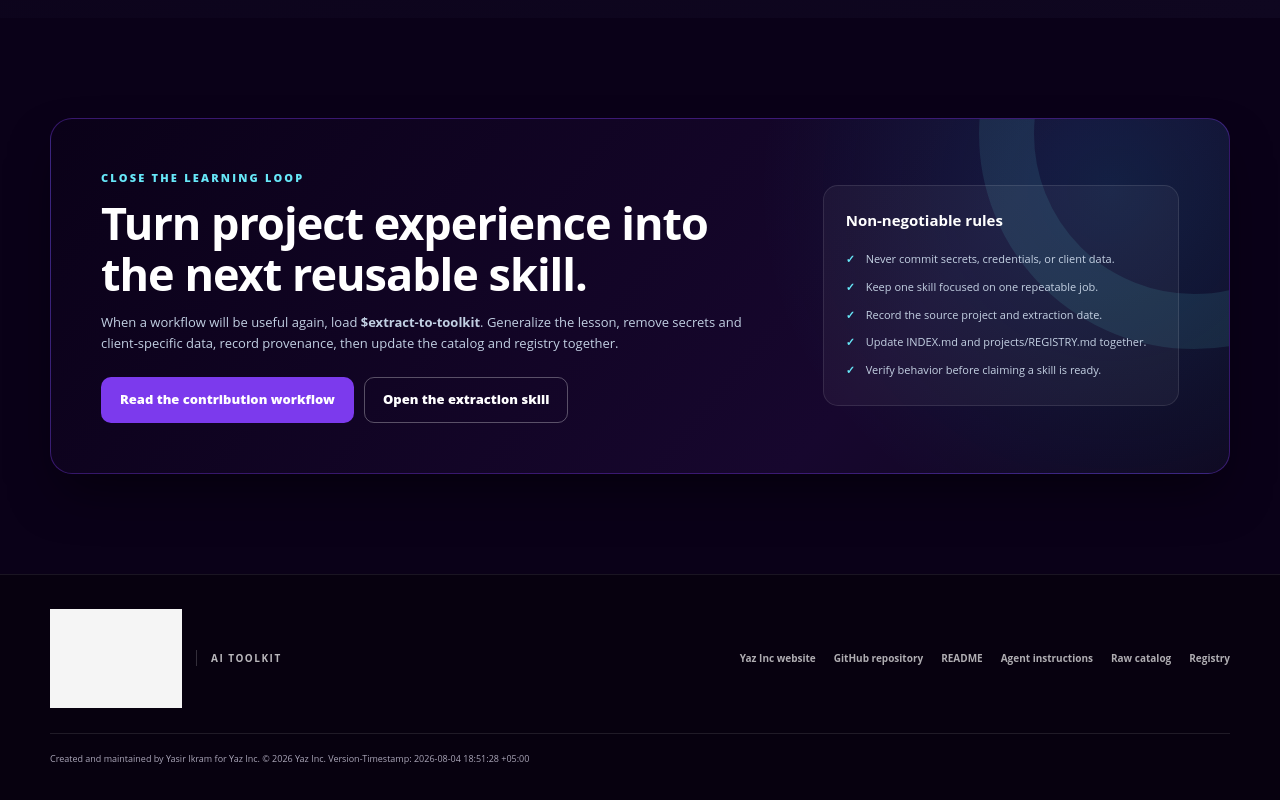
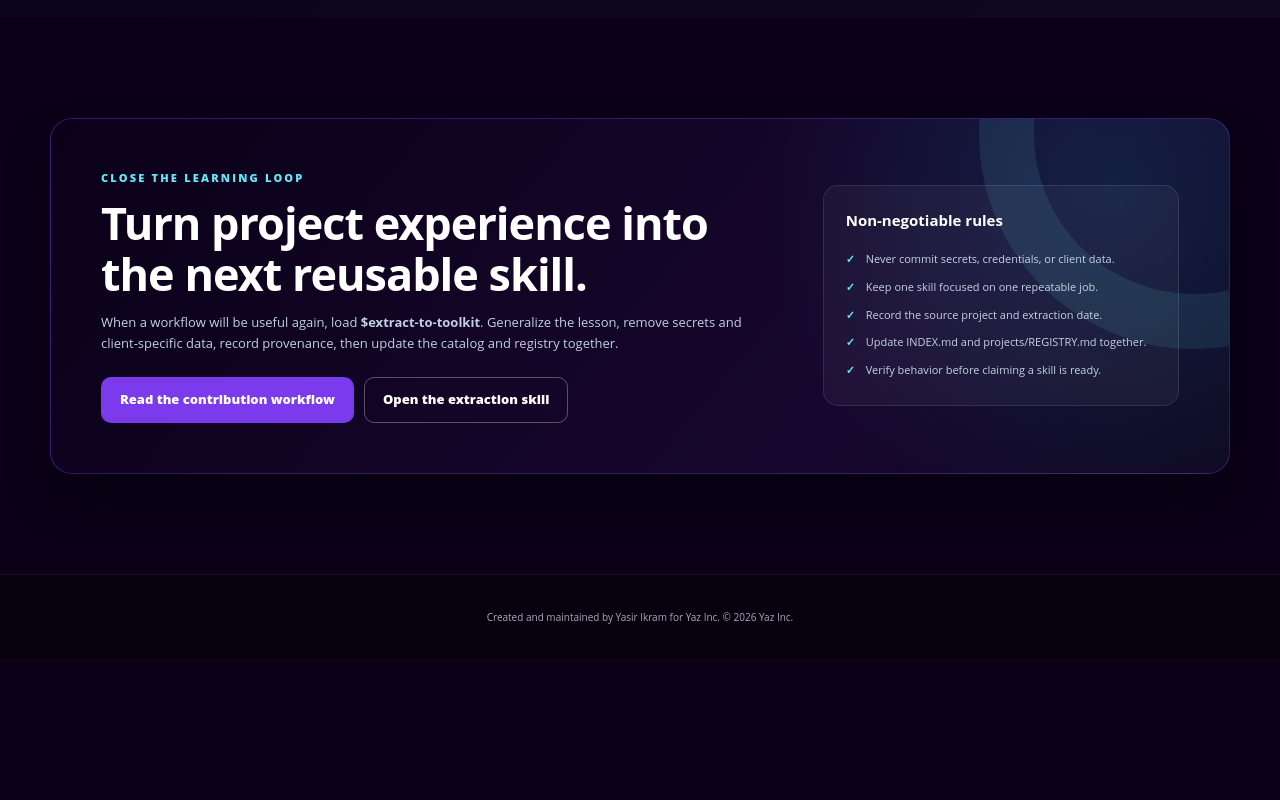
Before and after one commit to Yaz-inc/yazinc-ai-toolkit, a plain HTML site: page index.html in a window 1280 px wide. Shown: the part 7855-8655 px from the top of the page. After the commit the page ends 8514 px from the top, so only its background shows below. Drawn offline with Linux system fonts and the light colour scheme; grey boxes are pictures that could not be loaded; a web font is replaced by a local one.

Commit message:
Simplify landing page footer
Keep only the requested Yaz Inc authorship and copyright line.

Agent-Attribution: computer=YAZINCWORKSTATI; tool=Codex; version=unknown; timestamp=2026-08-04 19:01:03 +05:00

```diff
--- a/assets/toolkit.css
+++ b/assets/toolkit.css
@@ -176,10 +176,8 @@ blockquote { margin: 10px 0 0; padding: 10px 13px; border-left: 3px solid var(--
 .rules-card li::before { content: "✓"; position: absolute; left: 0; color: #8df0c1; font-weight: 900; }
 
 .site-footer { padding: 34px 0; color: #aab9ce; background: #0d172a; }
-.footer-grid { display: grid; grid-template-columns: 1fr auto; align-items: center; gap: 25px; }
-.footer-links { display: flex; flex-wrap: wrap; justify-content: flex-end; gap: 18px; }
-.footer-links a { color: #c5d2e5; text-decoration: none; font-size: 10px; font-weight: 750; }
-.footer-grid > p { grid-column: 1 / -1; margin: 0; padding-top: 18px; border-top: 1px solid rgba(255,255,255,.1); font-size: 9px; }
+.footer-grid { text-align: center; }
+.footer-grid > p { margin: 0; font-size: 10px; }
 .toast { position: fixed; z-index: 100; left: 50%; bottom: 24px; transform: translateX(-50%); padding: 10px 14px; border-radius: 9px; color: #fff; background: var(--navy-deep); box-shadow: var(--shadow); font-size: 11px; font-weight: 800; }
 
 /* Yaz Inc brand alignment, derived from www.yaz-inc.com */
@@ -293,8 +291,6 @@ code, .skill-name, .report-id, .hash { font-family: "Google Sans Code", ui-monos
 .rules-card { border-color: rgba(255,255,255,.1); background: rgba(255,255,255,.045); }
 .rules-card li::before { color: #67e8f9; }
 .site-footer { color: #aaa6b8; background: #07010f; border-top: 1px solid rgba(255,255,255,.08); }
-.footer-links a { color: rgba(255,255,255,.68); }
-.footer-links a:hover { color: #67e8f9; }
 .toast { background: #17072e; border: 1px solid rgba(124,58,237,.45); }
 
 @media (max-width: 980px) {
@@ -343,8 +339,6 @@ code, .skill-name, .report-id, .hash { font-family: "Google Sans Code", ui-monos
   .filter-button { white-space: nowrap; }
   .setup-card { padding: 20px; }
   .code-block { align-items: flex-start; }
-  .footer-grid { grid-template-columns: 1fr; }
-  .footer-links { justify-content: flex-start; }
 }
 
 @media (prefers-reduced-motion: reduce) {
--- a/index.html
+++ b/index.html
@@ -249,16 +249,7 @@
 
   <footer class="site-footer">
     <div class="shell footer-grid">
-      <a class="brand footer-brand" href="https://www.yaz-inc.com" target="_blank" rel="noreferrer"><img class="brand-logo" src="https://yaz-inc.com/images/logo-yazinc.webp" alt="YAZ INC - AI Business Solutions"><span class="brand-product">AI Toolkit</span></a>
-      <div class="footer-links">
-        <a href="https://www.yaz-inc.com" target="_blank" rel="noreferrer">Yaz Inc website</a>
-        <a href="https://github.com/Yaz-inc/yazinc-ai-toolkit" target="_blank" rel="noreferrer">GitHub repository</a>
-        <a href="README.md">README</a>
-        <a href="AGENTS.md">Agent instructions</a>
-        <a href="INDEX.md">Raw catalog</a>
-        <a href="projects/REGISTRY.md">Registry</a>
-      </div>
-      <p>Created and maintained by Yasir Ikram for Yaz Inc. © 2026 Yaz Inc. Version-Timestamp: 2026-08-04 18:51:28 +05:00</p>
+      <p>Created and maintained by Yasir Ikram for Yaz Inc. © 2026 Yaz Inc.</p>
     </div>
   </footer>
 
```
